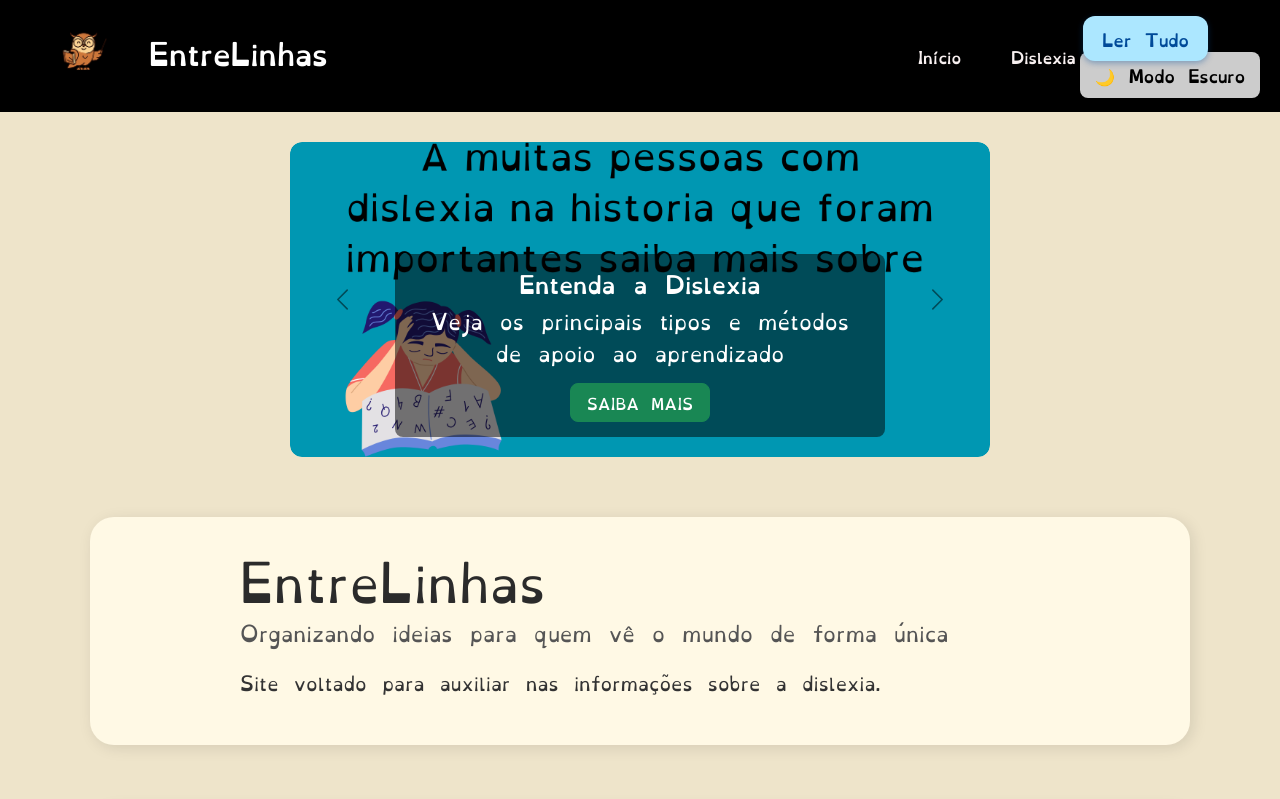
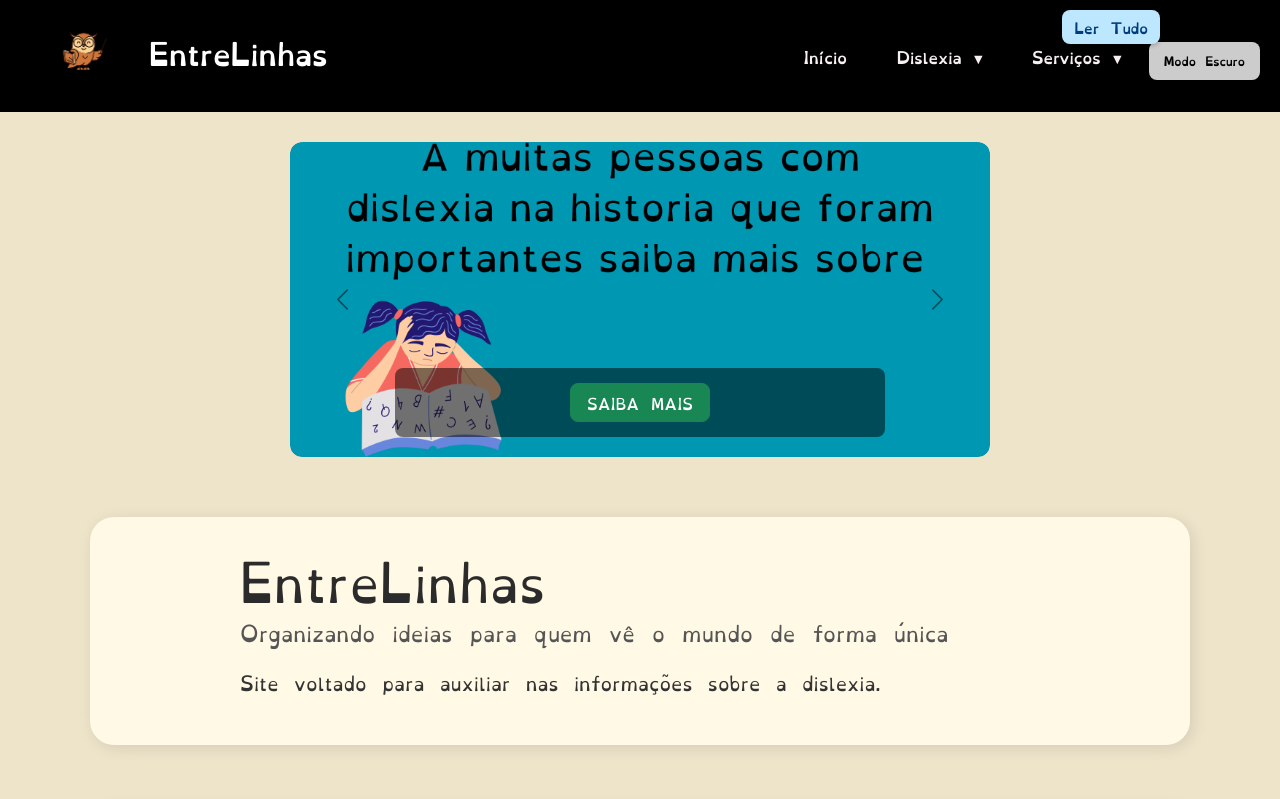
Before and after one commit to paula-faustino/Entre-Linhas, a PHP site: page / in a window 1280 px wide. Shown: the top 799 px of the page. Run offline with PHP 8.4, Linux system fonts and the light colour scheme.

Commit message:
arrumando erros

```diff
--- a/entrelinhas_php_final/index.php
+++ b/entrelinhas_php_final/index.php
@@ -14,6 +14,17 @@
 
   <link rel="stylesheet" href="styles.css" />
   <style>
+html, body {
+  margin: 0;
+  padding: 0;
+  overflow-x: hidden;
+  background-color: #eee4ca;
+}
+
+.carousel-item,
+.carousel-inner {
+  background-color: #eee4ca !important;
+}
 
     html {
       scroll-behavior: smooth;
@@ -130,6 +141,13 @@
 
 
 /* ===== AJUSTE DO TAMANHO DO CARROSSEL ===== */
+
+.carousel-item img {
+  object-fit: cover;  /* evita sobras */
+  width: 100%;
+  height: auto;
+}
+
 #carouselExample {
   max-width: 700px;  /* 🔹 largura máxima menor */
   margin: 30px auto; /* 🔹 centraliza o carrossel */
@@ -178,7 +196,7 @@
 </head>
 <body>
 
-  <button id="btn-ler-tudo" aria-label="Ler todo o conteúdo da página">Ler Tudo</button>
+ <button id="btn-ler-tudo" aria-label="Ler todo o conteúdo da página">Ler Tudo</button>
 
 <header>
   <div class="brand">
@@ -197,8 +215,9 @@
           <a href="#dislexia" data-page="dislexia.php">Dislexia</a>
           <li><a href="oque-e-dislexia.php">O que é Dislexia</a></li>
           <li><a href="tipos-dislexia.php">Tipos de Dislexia</a></li>
-           <li><a href="#identificar" data-page="identificar.php">Como Identificar</a></li>
-           <li><a href="#Pessoas" data-page="PessoasC.php">Pessoas com Dislexia</a></li>
+          <li><a href= "#tipo-dislexia" data-page="tipos-dislexia.php">Tipos de dislexia</a></li>
+          <li><a href="#identificar" data-page="identificar.php">Como Identificar</a></li>
+          <li><a href="#Pessoas" data-page="PessoasC.php">Pessoas com Dislexia</a></li>
         </ul>
       </li>
 
@@ -208,8 +227,8 @@
         <li><a href="#servicos" data-page="servicos.php">Serviços</a></li>
         <li><a href="#sobre-nos" data-page="sobre.php">Sobre Nós</a></li>
         <li><a href="#profissionais" data-page="profissionais.php">Profissionais</a></li>
-        <li><a href="#contato" data-page="contato.php">Contato</a></li>
        </ul>
+      <li><a href="#contato" data-page="contato.php">Contato</a></li>
      </li>
     </ul>
   </nav>
@@ -222,25 +241,23 @@
 
 <div id="carouselExample" class="carousel slide" data-bs-ride="carousel">
   <div class="carousel-inner">
-  <div class="carousel-item active"> <!-- ✅ adicionado 'active' -->
-    <img src="imagems/PessoasC.png" class="d-block w-100" alt="Entenda a Dislexia">
+    <div class="carousel-item active">
+      <img src="imagems/PessoasC.png" class="d-block w-100" alt="Entenda a Dislexia">
       <div class="carousel-caption d-flex flex-column align-items-center justify-content-center">
-        <h1 class="fw-bold text-white">Entenda a Dislexia</h1>
-        <p class="fs-5">Veja os principais tipos e métodos de apoio ao aprendizado</p>
         <a href="#" data-page="PessoasC.php" class="btn btn-success btn-lg">SAIBA MAIS</a>
       </div>
     </div>
-
   </div>
 
   <!-- Botões de navegação -->
   <button class="carousel-control-prev" type="button" data-bs-target="#carouselExample" data-bs-slide="prev">
-  <span class="carousel-control-prev-icon"></span>
+    <span class="carousel-control-prev-icon"></span>
   </button>
   <button class="carousel-control-next" type="button" data-bs-target="#carouselExample" data-bs-slide="next">
     <span class="carousel-control-next-icon"></span>
   </button>
 </div>
+
 
 
 <section>
@@ -255,12 +272,6 @@
       <h2>Sobre o Site</h2>
       <p>Nosso aplicativo foi criado para auxiliar pessoas com dislexia em seus processos de aprendizagem. Ele apresenta diferentes níveis de interação adaptados ao tipo de dislexia, permitindo um suporte personalizado e eficaz.</p>
 </section>
-
-</div>
-<button class="carousel-control-prev" ...></button>
-<button class="carousel-control-next" ...></button>
-</div>
-
 
 <script src="https://cdn.jsdelivr.net/npm/bootstrap@5.3.3/dist/js/bootstrap.bundle.min.js"></script>
 
@@ -292,7 +303,7 @@
 
   <script src="script.js"></script>
 
-  <button class="dark-toggle" onclick="toggleDarkMode()">🌙 Modo Escuro</button>
+  <button class="dark-toggle" onclick="toggleDarkMode()">Modo Escuro</button>
 
   <script>
     const toggle = document.querySelector('.dark-toggle');
--- a/entrelinhas_php_final/styles.css
+++ b/entrelinhas_php_final/styles.css
@@ -22,6 +22,12 @@
 html {
     scroll-behavior: smooth;
 }
+html, body {
+  margin: 0;
+  padding: 0;
+  overflow-x: hidden;
+}
+
 
 body {
    font-family: 'OpenDyslexic', Arial, sans-serif;
@@ -470,29 +476,48 @@ button:hover, .btn-install:hover, .btn-play:hover {
 }
 
 
+/* ===== AJUSTES BOTÕES TOPO ===== */
 #btn-ler-tudo {
   position: fixed;
-  top: 1rem;
-  right: 1rem;
-  background-color: #ace7ff;
+  top: 10px;
+  right: 120px; /* 🔹 move um pouco pra esquerda pra não colar no outro botão */
+  background-color: #bde7ff;
   border: none;
-  border-radius: 12px;
-  padding: 0.6rem 1.2rem;
-  font-size: 1rem;
+  border-radius: 8px;
+  padding: 6px 12px; /* 🔹 menor */
+  font-size: 0.85rem; /* 🔹 texto menor */
   font-weight: 600;
-  color: #004a99;
-  box-shadow: 0 2px 6px rgba(0, 74, 153, 0.4);
-  transition: background-color 0.3s ease, color 0.3s ease;
-  z-index: 9999;
+  color: #003d7a;
+  box-shadow: 0 2px 4px rgba(0, 0, 0, 0.2);
+  z-index: 10000;
+  transition: all 0.3s ease;
 }
 
 #btn-ler-tudo:hover {
-  background-color: #004a99;
-  color: #ace7ff;
+  background-color: #007bff;
+  color: #fff;
 }
-#btn-ler-tudo {
-  right: 4.5rem;
+.dark-toggle {
+  position: fixed;
+  top: 10px;
+  right: 20px;
+  background-color: #ddd;
+  color: #000;
+  border: none;
+  border-radius: 8px;
+  padding: 4px 8px; /* 🔹 ainda menor */
+  font-size: 0.7rem; /* 🔹 texto menor */
+  font-weight: 600;
+  cursor: pointer;
+  box-shadow: 0 2px 3px rgba(0, 0, 0, 0.2);
+  transition: all 0.3s ease;
 }
+
+.dark-toggle:hover {
+  background-color: #444;
+  color: #fff;
+}
+
 
 body.modo-escuro section p,
 body.modo-escuro section ul,
--- a/teste.txt
+++ b/teste.txt
@@ -15,3 +15,6 @@ teste
         .catch(err => console.error("Erro ao carregar:", err));
     });
   });
+
+   <h1 class="fw-bold text-white">Entenda a Dislexia</h1>
+        <p class="fs-5">Veja os principais tipos e métodos de apoio ao aprendizado</p>
```
Also changed, not shown: entrelinhas_php_final/conteudo/PessoasC.php (deleted, +0 -7 lines), entrelinhas_php_final/conteudo/tipos-dislexia.php (added).
